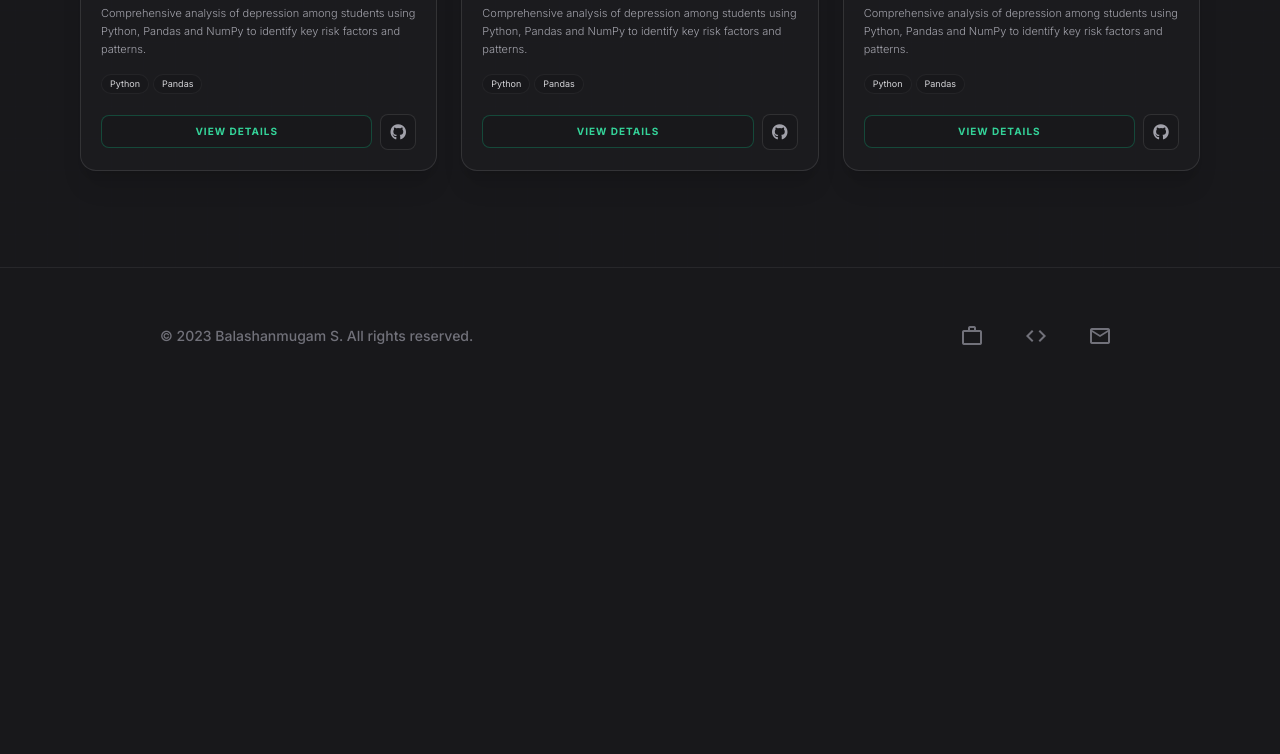
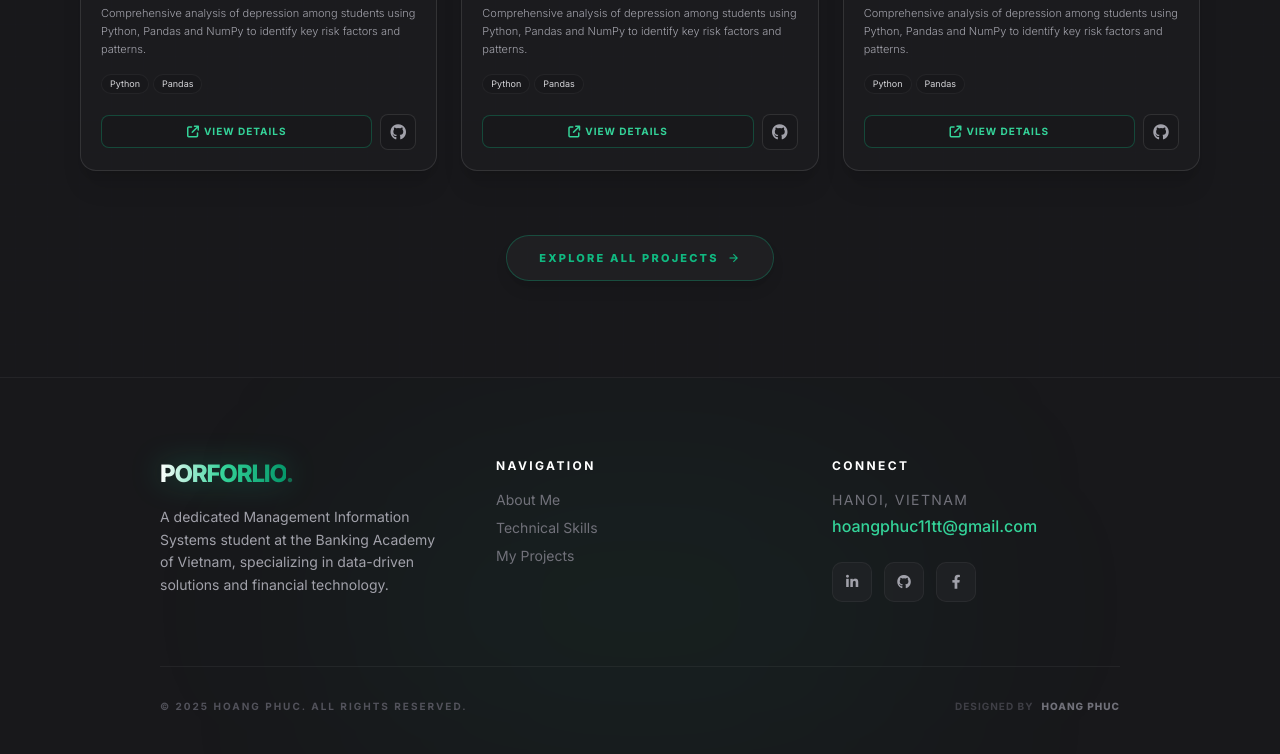
Before and after one commit to WangChukz/Porfolio, a plain HTML site: page index.html in a window 1280 px wide. Shown: the part 3210-3964 px from the top of the page. Before the commit the page ends 3614 px from the top, so only its background shows below. Drawn offline with nearby package versions, Linux system fonts and the light colour scheme.

Commit message:
update footer

```diff
--- a/index.html
+++ b/index.html
@@ -778,7 +778,7 @@
 
           <div class="flex items-center gap-2">
             <a href="#" class="flex-1 flex items-center justify-center gap-1 py-2 bg-zinc-900 border border-emerald-500/30 rounded-lg text-emerald-400 text-[10px] font-bold uppercase tracking-widest hover:bg-emerald-500 hover:text-zinc-950 transition-all">
-              VIEW DETAILS
+              <i class="fa-solid fa-arrow-up-right-from-square text-[12px]"></i>VIEW DETAILS
             </a>
             <a href="#" class="size-9 flex items-center justify-center bg-zinc-900 border border-white/10 rounded-lg text-zinc-400 hover:text-white transition-all">
               <i class="fab fa-github text-base"></i>
@@ -814,7 +814,7 @@
 
           <div class="flex items-center gap-2">
             <a href="#" class="flex-1 flex items-center justify-center gap-1 py-2 bg-zinc-900 border border-emerald-500/30 rounded-lg text-emerald-400 text-[10px] font-bold uppercase tracking-widest hover:bg-emerald-500 hover:text-zinc-950 transition-all">
-              VIEW DETAILS
+              <i class="fa-solid fa-arrow-up-right-from-square text-[12px]"></i>VIEW DETAILS
             </a>
             <a href="#" class="size-9 flex items-center justify-center bg-zinc-900 border border-white/10 rounded-lg text-zinc-400 hover:text-white transition-all">
               <i class="fab fa-github text-base"></i>
@@ -850,7 +850,7 @@
 
           <div class="flex items-center gap-2">
             <a href="#" class="flex-1 flex items-center justify-center gap-1 py-2 bg-zinc-900 border border-emerald-500/30 rounded-lg text-emerald-400 text-[10px] font-bold uppercase tracking-widest hover:bg-emerald-500 hover:text-zinc-950 transition-all">
-              VIEW DETAILS
+              <i class="fa-solid fa-arrow-up-right-from-square text-[12px]"></i>VIEW DETAILS
             </a>
             <a href="#" class="size-9 flex items-center justify-center bg-zinc-900 border border-white/10 rounded-lg text-zinc-400 hover:text-white transition-all">
               <i class="fab fa-github text-base"></i>
@@ -858,46 +858,75 @@
           </div>
         </div>
       </div>
+      </div>
+       <div class="mt-16 text-center">
+        <a href="#" class="inline-flex items-center gap-2 px-8 py-3 bg-zinc-800/50 border border-emerald-500/30 rounded-full text-emerald-500 text-[11px] font-black uppercase tracking-[0.2em] hover:bg-emerald-500 hover:text-zinc-950 transition-all shadow-lg hover:shadow-emerald-500/20">
+            Explore All Projects
+            <span class="material-symbols-outlined text-sm">arrow_forward</span>
+        </a>
+    </div>
+  </div>
 
-      </div>
-  </div>
 </section>
       </main>
-      <footer
-        class="w-full border-t border-zinc-800 bg-zinc-900 py-12 px-4 md:px-10 lg:px-40 flex justify-center relative"
-      >
-        <div
-          class="w-full max-w-[1200px] flex flex-col md:flex-row justify-between items-center gap-6"
-        >
-          <p class="text-sm text-zinc-500 font-medium">
-            © 2023 Balashanmugam S. All rights reserved.
-          </p>
-          <div class="flex items-center gap-6">
-            <a
-              class="size-10 flex items-center justify-center rounded-full text-zinc-500 hover:text-emerald-400 hover:bg-zinc-800 transition-all hover:-translate-y-1"
-              href="#"
-            >
-              <span class="sr-only">LinkedIn</span>
-              <span class="material-symbols-outlined">work</span>
-            </a>
-            <a
-              class="size-10 flex items-center justify-center rounded-full text-zinc-500 hover:text-emerald-400 hover:bg-zinc-800 transition-all hover:-translate-y-1"
-              href="#"
-            >
-              <span class="sr-only">GitHub</span>
-              <span class="material-symbols-outlined">code</span>
-            </a>
-            <a
-              class="size-10 flex items-center justify-center rounded-full text-zinc-500 hover:text-emerald-400 hover:bg-zinc-800 transition-all hover:-translate-y-1"
-              href="#"
-            >
-              <span class="sr-only">Email</span>
-              <span class="material-symbols-outlined">mail</span>
-            </a>
-          </div>
+<footer class="relative w-full pt-20 pb-10 px-6 md:px-12 lg:px-40 bg-zinc-900 overflow-hidden border-t border-white/5">
+
+  <div class="absolute bottom-0 left-1/2 -translate-x-1/2 w-[600px] h-[300px] bg-emerald-500/5 rounded-full blur-[120px] pointer-events-none"></div>
+
+  <div class="max-w-6xl mx-auto relative z-10">
+    <div class="grid grid-cols-1 md:grid-cols-3 gap-12 mb-16">
+
+      <div class="flex flex-col gap-4">
+        <div class="text-2xl font-black tracking-tighter text-white">
+          <span class="relative text-transparent bg-clip-text bg-gradient-to-r from-white via-emerald-400 to-emerald-600 drop-shadow-[0_0_15px_rgba(16,185,129,0.4)] transition-all duration-500 group-hover:drop-shadow-[0_0_25px_rgba(16,185,129,0.6)]">PORFORLIO</span><span class="text-emerald-500 animate-pulse">.</span>
         </div>
-      </footer>
+        <p class="text-zinc-400 text-sm leading-relaxed max-w-xs">
+          A dedicated Management Information Systems student at the Banking Academy of Vietnam, specializing in data-driven solutions and financial technology.
+        </p>
+      </div>
+
+      <div class="flex flex-col gap-4">
+        <h4 class="text-white font-bold text-xs uppercase tracking-[0.2em]">Navigation</h4>
+        <nav class="flex flex-col gap-2">
+          <a href="#about" class="text-zinc-500 hover:text-emerald-400 text-sm transition-colors w-fit">About Me</a>
+          <a href="#skills" class="text-zinc-500 hover:text-emerald-400 text-sm transition-colors w-fit">Technical Skills</a>
+          <a href="#projects" class="text-zinc-500 hover:text-emerald-400 text-sm transition-colors w-fit">My Projects</a>
+          <!-- <a href="#education" class="text-zinc-500 hover:text-emerald-400 text-sm transition-colors w-fit">Education</a> -->
+        </nav>
+      </div>
+
+      <div class="flex flex-col gap-4">
+        <h4 class="text-white font-bold text-xs uppercase tracking-[0.2em]">Connect</h4>
+        <div class="flex flex-col gap-1">
+            <p class="text-zinc-500 text-sm uppercase tracking-widest">hanoi, vietnam</p>
+            <a href="mailto:hoangphuc11tt@gmail.com" class="text-emerald-400 font-medium hover:text-emerald-300 transition-colors">hoangphuc11tt@gmail.com</a>
+        </div>
+
+        <div class="flex gap-3 mt-2">
+          <a href="#" class="size-10 rounded-[10px] bg-zinc-800/50 border border-white/5 flex items-center justify-center text-zinc-400 hover:text-emerald-400 hover:border-emerald-500/50 transition-all">
+            <i class="fab fa-linkedin-in text-sm"></i>
+          </a>
+          <a href="#" class="size-10 rounded-[10px] bg-zinc-800/50 border border-white/5 flex items-center justify-center text-zinc-400 hover:text-emerald-400 hover:border-emerald-500/50 transition-all">
+            <i class="fab fa-github text-sm"></i>
+          </a>
+          <a href="#" class="size-10 rounded-[10px] bg-zinc-800/50 border border-white/5 flex items-center justify-center text-zinc-400 hover:text-emerald-400 hover:border-emerald-500/50 transition-all">
+            <i class="fab fa-facebook-f text-sm"></i>
+          </a>
+        </div>
+      </div>
     </div>
+
+    <div class="pt-8 border-t border-white/5 flex flex-col md:flex-row justify-between items-center gap-4">
+      <p class="text-zinc-600 text-[10px] font-bold uppercase tracking-[0.2em]">
+        © 2025 HOANG PHUC. ALL RIGHTS RESERVED.
+      </p>
+      <div class="flex items-center gap-2">
+        <span class="text-zinc-700 text-[10px] font-bold uppercase tracking-widest">Designed by</span>
+        <span class="text-zinc-500 text-[10px] font-black uppercase tracking-widest">Hoang Phuc</span>
+      </div>
+    </div>
+  </div>
+</footer>
     <div
       id="cursor-outline"
       class="fixed top-0 left-0 w-5 h-5 border-2 border-emerald-500/50 rounded-full pointer-events-none z-[9999] transition-transform duration-100 ease-out -translate-x-1/2 -translate-y-1/2 backdrop-blur-[2px]"
```
